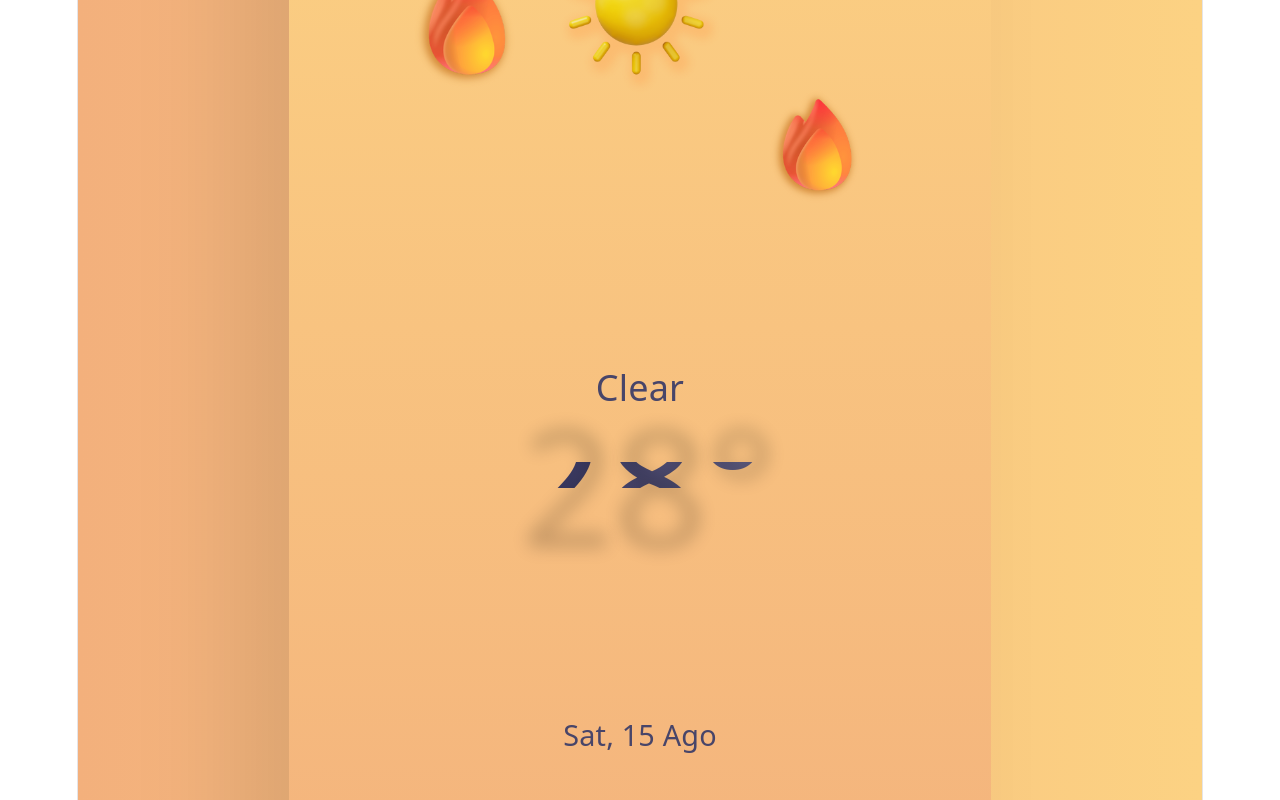
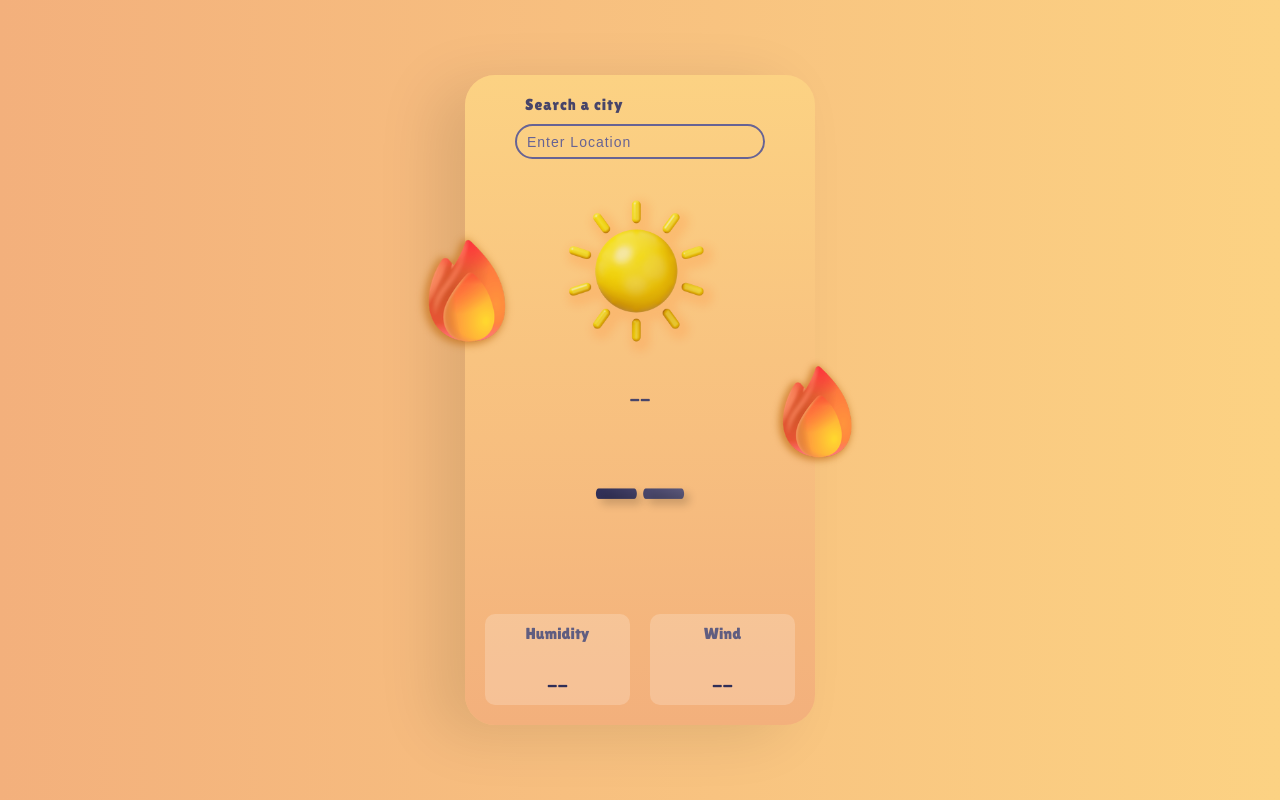
Before and after one commit to guzzkj/Single-Page-Application, a React (Vite) app in the folder weather-app/: page / in a window 1280 px wide. Built offline with nearby package versions, Linux system fonts and the light colour scheme.

Commit message:
feat: change weather image dynamically

```diff
--- a/weather-app/src/components/WheatherApp.jsx
+++ b/weather-app/src/components/WheatherApp.jsx
@@ -1,7 +1,10 @@
+import "./WheatherApp.css";
+import { getWeatherInfo } from "../utils/weatherCode";
+import { useState } from "react";
 import sunny from "../assets/images/sunny.png";
-import './WheatherApp.css'
-import { getWeatherInfo } from '../utils/weatherCode'
-import { useState } from "react";
+import cloudy from "../assets/images/cloudy.png";
+import rainy from "../assets/images/rainy.png";
+import snowy from "../assets/images/snowy.png";
 
 const WheatherApp = () => {
   const [location, setLocation] = useState("");
@@ -17,17 +20,127 @@ const WheatherApp = () => {
     }
   };
 
-  const search = (city) => {
-    console.log("Searching for:", city);
+  const [data, setData] = useState(null);
+
+  console.log(getWeatherInfo(0));
+  console.log(getWeatherInfo(63));
+  console.log(getWeatherInfo(75));
+
+  console.log(data);
+
+  const getCoordinates = async (city) => {
+    const url = `https://geocoding-api.open-meteo.com/v1/search?name=${encodeURIComponent(
+      city
+    )}&count=1&language=en&format=json`;
+
+    const response = await fetch(url);
+
+    if (!response.ok) {
+      throw new Error("Failed to fetch coordinates");
+    }
+
+    const result = await response.json();
+
+    if (!result.results || result.results.length === 0) {
+      return null;
+    }
+
+    const place = result.results[0];
+
+    return {
+      name: place.name,
+      country: place.country,
+      latitude: place.latitude,
+      longitude: place.longitude,
+    };
   };
 
-  const [data, setData] = useState(null)
+  const getWeather = async (latitude, longitude) => {
+    const currentFields = [
+      "temperature_2m",
+      "relative_humidity_2m",
+      "wind_speed_10m",
+      "weather_code",
+    ].join(",");
 
-  console.log(getWeatherInfo(0))
-  console.log(getWeatherInfo(63))
-  console.log(getWeatherInfo(75))
+    const url = `https://api.open-meteo.com/v1/forecast?latitude=${latitude}&longitude=${longitude}&current=${currentFields}&timezone=auto`;
 
-  console.log(data)
+    const response = await fetch(url);
+
+    if (!response.ok) {
+      throw new Error("Failed to fetch weather data");
+    }
+
+    const result = await response.json();
+
+    return result.current;
+  };
+
+  const search = async (city) => {
+    const normalizedCity = city.trim();
+
+    if (!normalizedCity) {
+      return;
+    }
+
+    try {
+      const coordinates = await getCoordinates(normalizedCity);
+
+      if (!coordinates) {
+        console.log("City not found");
+        return;
+      }
+
+      const currentWeather = await getWeather(
+        coordinates.latitude,
+        coordinates.longitude
+      );
+
+      setData({
+        city: coordinates.name,
+        country: coordinates.country,
+        temperature: currentWeather.temperature_2m,
+        humidity: currentWeather.relative_humidity_2m,
+        windSpeed: currentWeather.wind_speed_10m,
+        weatherCode: currentWeather.weather_code,
+        time: currentWeather.time,
+      });
+    } catch (error) {
+      console.error(error);
+    }
+  };
+
+  // getWeather(-23.55, -46.63).then(console.log)
+
+  // getCoordinates('São Paulo').then(console.log)
+
+  // getCoordinates('cidade-que-nao-existe-xyz').then(console.log)
+
+
+  const formatDate = (dateTime) => {
+    if (!dateTime) {
+      return "";
+    }
+
+    const date = new Date(dateTime);
+
+    return new Intl.DateTimeFormat("pt-BR", {
+      weekday: "short",
+      day: "2-digit",
+      month: "short",
+    }).format(date);
+  };
+
+  const weatherImages = {
+    sunny,
+    cloudy,
+    rainy,
+    snowy,
+  };
+
+  const weatherInfo = data ? getWeatherInfo(data.weatherCode) : null;
+
+  const weatherImage = weatherInfo ? weatherImages[weatherInfo.type] : sunny;
 
   return (
     <div className="container">
@@ -35,7 +148,7 @@ const WheatherApp = () => {
         <div className="search">
           <div className="search-top">
             <i className="fa-solid fa-location-dot"></i>
-            <div className="location">London</div>
+            <div className="location">{data ? data.city : "Search a city"}</div>
           </div>
 
           <div className="search-bar">
@@ -54,26 +167,31 @@ const WheatherApp = () => {
         </div>
 
         <div className="weather">
-          <img src={sunny} alt="Clear sky" />
-          <div className="weather-type">Clear</div>
-          <div className="temp">28°</div>
+          <img src={weatherImage} alt={weatherInfo?.description || "Weather"} />
+          <div className="weather-type">
+            {weatherInfo ? weatherInfo.description : "--"}
+          </div>
+
+          <div className="temp">
+            {data ? `${Math.round(data.temperature)}°` : "--"}
+          </div>
         </div>
 
         <div className="weather-date">
-          <p>Sat, 15 Ago</p>
+          <p>{data ? formatDate(data.time) : ""}</p>
         </div>
 
         <div className="weather-data">
           <div className="humidity">
             <div className="data-name">Humidity</div>
             <i className="fa-solid fa-droplet"></i>
-            <div className="data">35%</div>
+            <div className="data">{data ? `${data.humidity}%` : "--"}</div>
           </div>
 
           <div className="wind">
             <div className="data-name">Wind</div>
             <i className="fa-solid fa-wind"></i>
-            <div className="data">3 km/h</div>
+            <div className="data">{data ? `${data.windSpeed} km/h` : "--"}</div>
           </div>
         </div>
       </div>
--- a/weather-app/src/index.css
+++ b/weather-app/src/index.css
@@ -1,111 +1,15 @@
-:root {
-  --text: #6b6375;
-  --text-h: #08060d;
-  --bg: #fff;
-  --border: #e5e4e7;
-  --code-bg: #f4f3ec;
-  --accent: #aa3bff;
-  --accent-bg: rgba(170, 59, 255, 0.1);
-  --accent-border: rgba(170, 59, 255, 0.5);
-  --social-bg: rgba(244, 243, 236, 0.5);
-  --shadow:
-    rgba(0, 0, 0, 0.1) 0 10px 15px -3px, rgba(0, 0, 0, 0.05) 0 4px 6px -2px;
-
-  --sans: system-ui, 'Segoe UI', Roboto, sans-serif;
-  --heading: system-ui, 'Segoe UI', Roboto, sans-serif;
-  --mono: ui-monospace, Consolas, monospace;
-
-  font: 18px/145% var(--sans);
-  letter-spacing: 0.18px;
-  color-scheme: light dark;
-  color: var(--text);
-  background: var(--bg);
-  font-synthesis: none;
-  text-rendering: optimizeLegibility;
-  -webkit-font-smoothing: antialiased;
-  -moz-osx-font-smoothing: grayscale;
-
-  @media (max-width: 1024px) {
-    font-size: 16px;
-  }
+@import url('https://fonts.googleapis.com/css2?family=Lilita+One&display=swap');
+* {
+  margin: 0;
+  padding: 0;
+  box-sizing: border-box;
 }
 
-@media (prefers-color-scheme: dark) {
-  :root {
-    --text: #9ca3af;
-    --text-h: #f3f4f6;
-    --bg: #16171d;
-    --border: #2e303a;
-    --code-bg: #1f2028;
-    --accent: #c084fc;
-    --accent-bg: rgba(192, 132, 252, 0.15);
-    --accent-border: rgba(192, 132, 252, 0.5);
-    --social-bg: rgba(47, 48, 58, 0.5);
-    --shadow:
-      rgba(0, 0, 0, 0.4) 0 10px 15px -3px, rgba(0, 0, 0, 0.25) 0 4px 6px -2px;
-  }
-
-  #social .button-icon {
-    filter: invert(1) brightness(2);
-  }
+html {
+  font-size: 62.5%;
 }
 
 body {
-  margin: 0;
+  font-family: 'Lilita One', sans-serif;
+  color: #2f2e57
 }
-
-#root {
-  width: 1126px;
-  max-width: 100%;
-  margin: 0 auto;
-  text-align: center;
-  border-inline: 1px solid var(--border);
-  min-height: 100svh;
-  display: flex;
-  flex-direction: column;
-  box-sizing: border-box;
-}
-
-h1,
-h2 {
-  font-family: var(--heading);
-  font-weight: 500;
-  color: var(--text-h);
-}
-
-h1 {
-  font-size: 56px;
-  letter-spacing: -1.68px;
-  margin: 32px 0;
-  @media (max-width: 1024px) {
-    font-size: 36px;
-    margin: 20px 0;
-  }
-}
-h2 {
-  font-size: 24px;
-  line-height: 118%;
-  letter-spacing: -0.24px;
-  margin: 0 0 8px;
-  @media (max-width: 1024px) {
-    font-size: 20px;
-  }
-}
-p {
-  margin: 0;
-}
-
-code,
-.counter {
-  font-family: var(--mono);
-  display: inline-flex;
-  border-radius: 4px;
-  color: var(--text-h);
-}
-
-code {
-  font-size: 15px;
-  line-height: 135%;
-  padding: 4px 8px;
-  background: var(--code-bg);
-}
```
